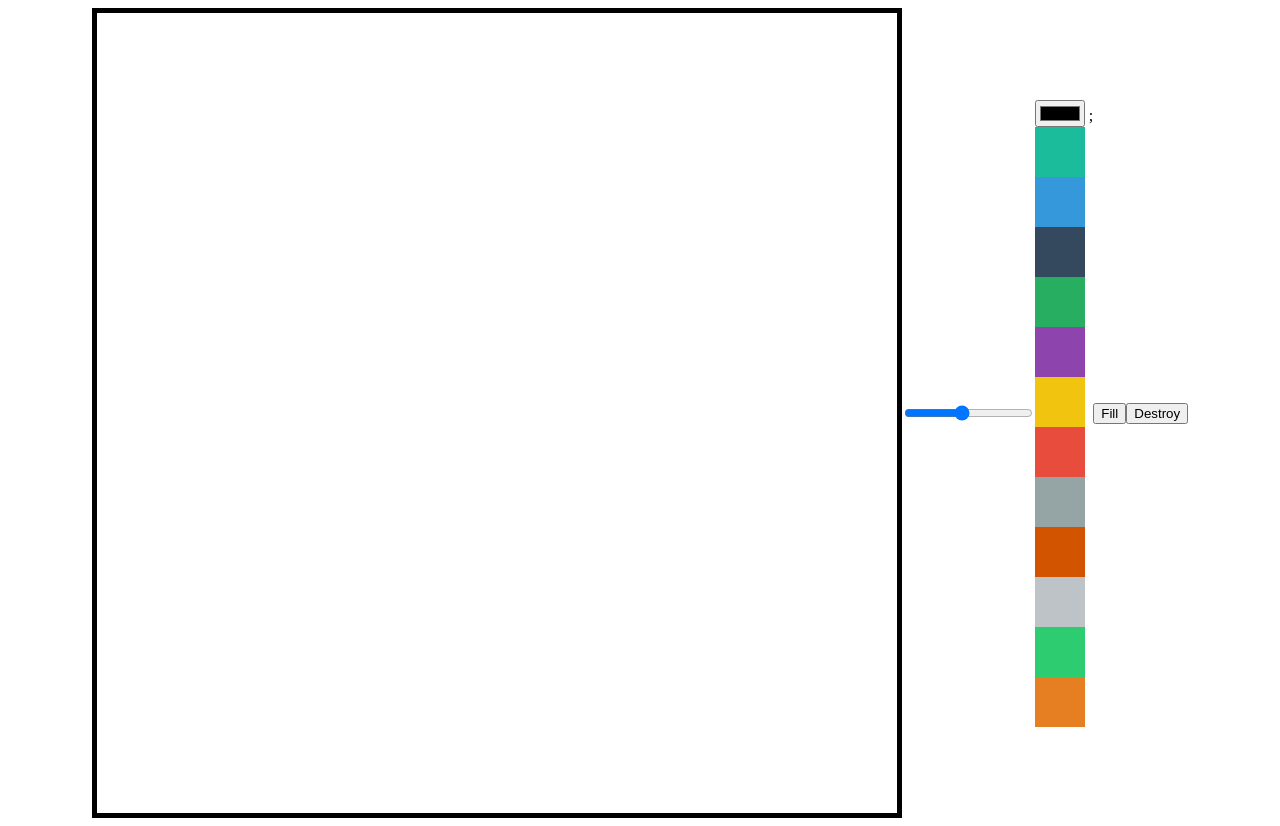
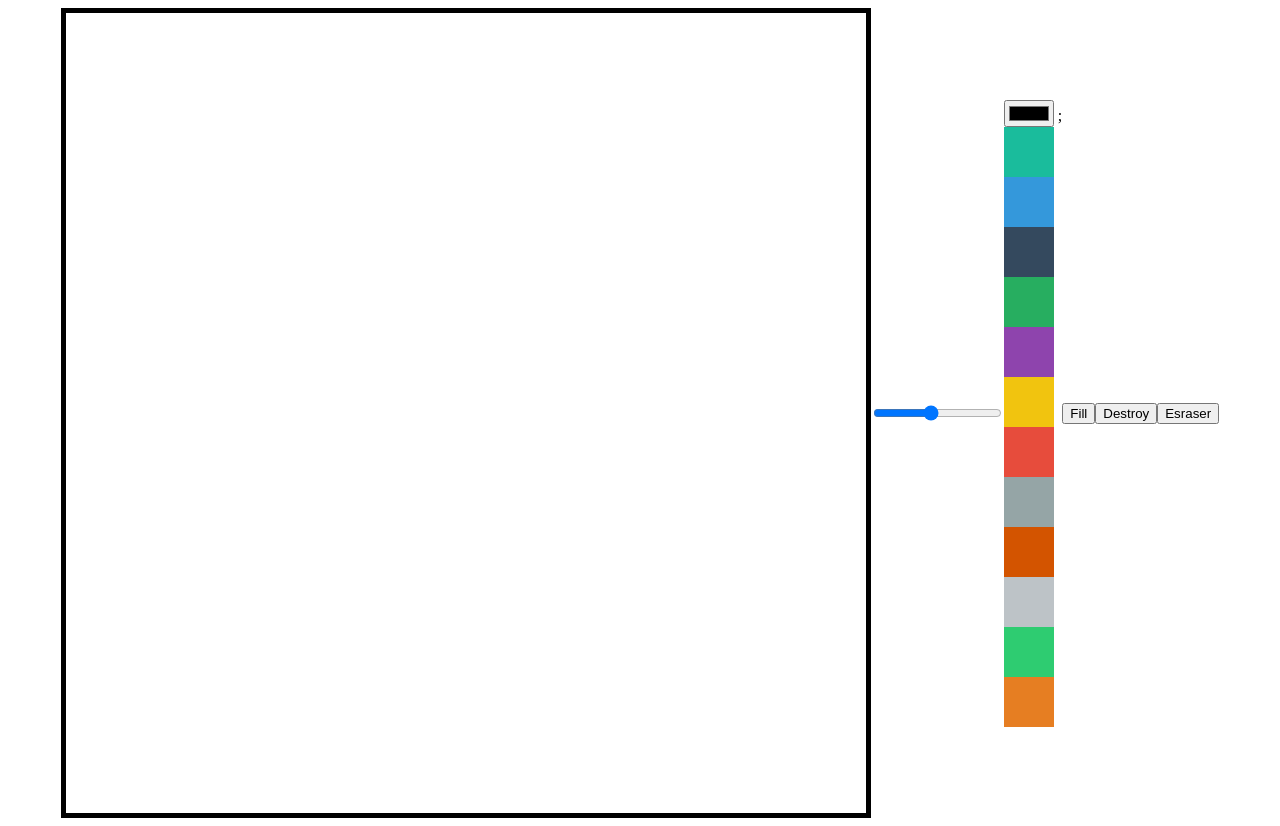
Before and after one commit to JeffJPortfolio/JS_Canvas_Practice, a plain HTML site: page index.html in a window 1280 px wide. Drawn offline with Linux system fonts and the light colour scheme.

Commit message:
Update index.html

```diff
--- a/index.html
+++ b/index.html
@@ -26,6 +26,7 @@
     </div>
     <button id="mode-btn">Fill</button>
     <button id="destroy-btn">Destroy</button>
+    <button id="esraser-btn">Esraser</button>
     <script src="app.js"></script>
 </body>
 </html>
```
